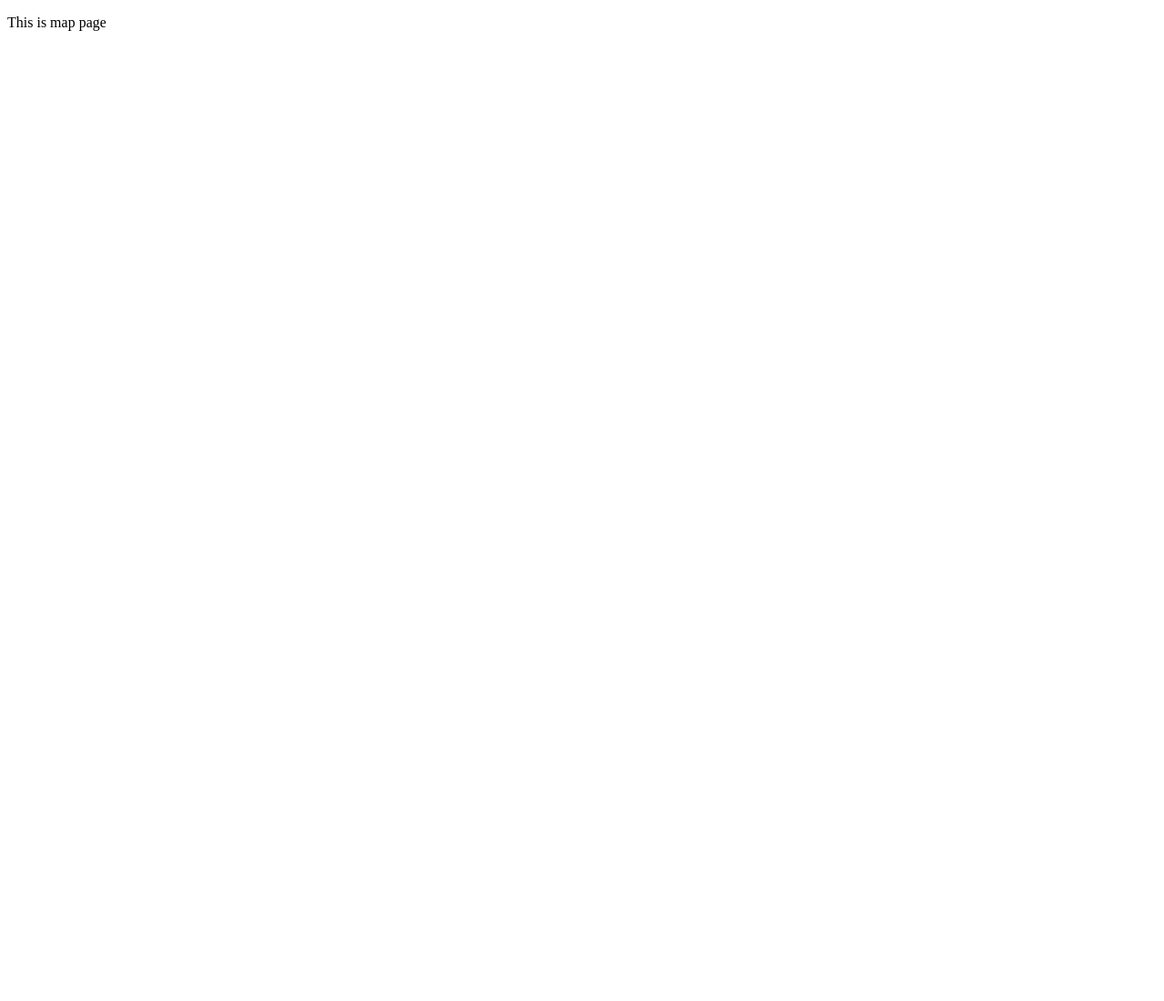
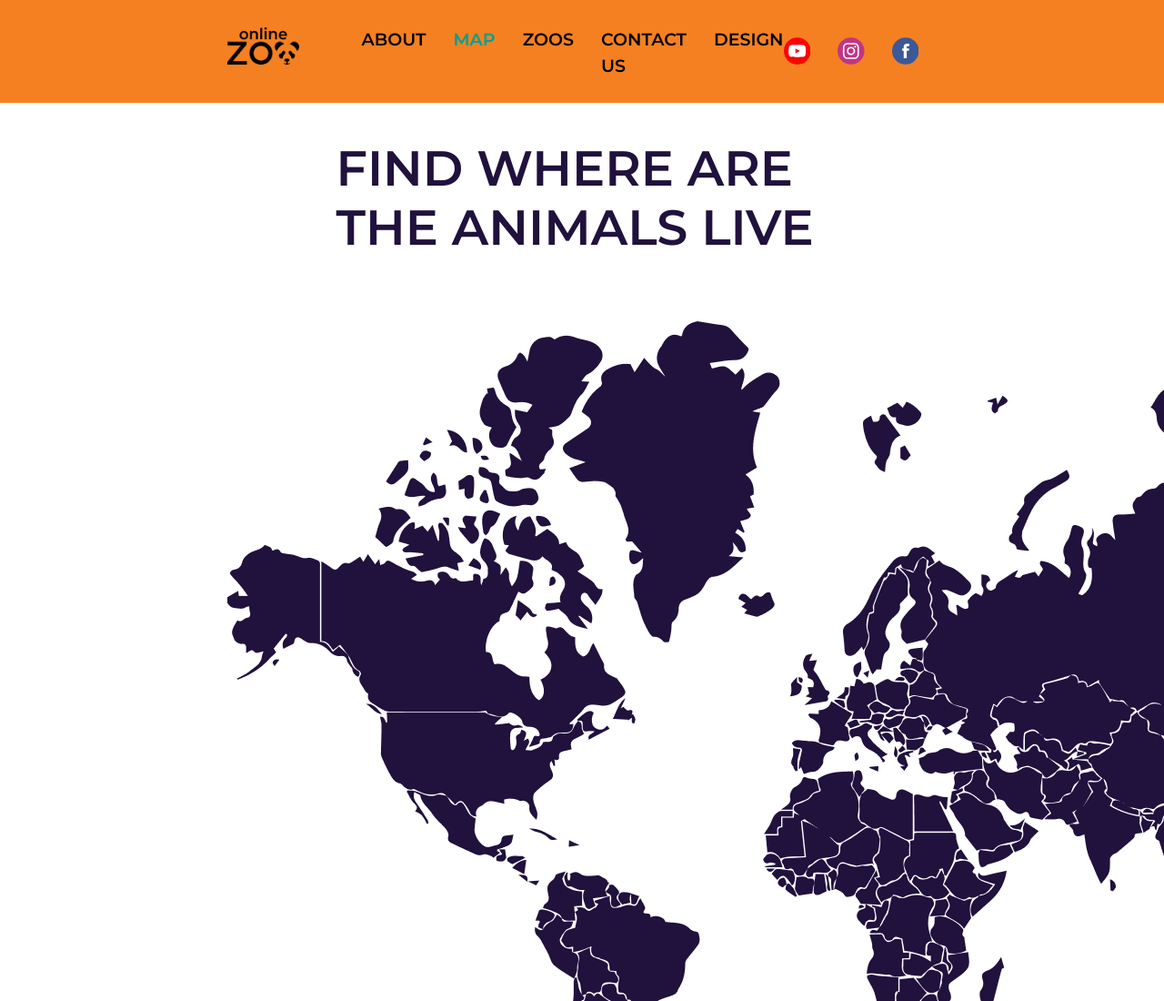
Before and after one commit to NinaEvlash/Online-ZOO, a website: page online-zoo/pages/map/index.html in a window 1280 px wide. Shown: the top 1100 px of the page at 91% size. Before the commit the page ends 800 px from the top, so only its background shows below. Drawn offline with Linux system fonts and the light colour scheme.

Commit message:
feat: add map html, css, js codes

```diff
--- a/online-zoo/pages/map/css/style.css
+++ b/online-zoo/pages/map/css/style.css
@@ -1,78 +1,41 @@
-@font-face {
-    font-family: 'Montserrat';
-    font-style: normal;
-    font-weight: 400;
-    font-display: swap;
-    src: local(''),
-         url('../../assets/fonts/montserrat-v25-latin_cyrillic-regular.woff2') format('woff2'),
-         url('../../assets/fonts/montserrat-v25-latin_cyrillic-regular.woff') format('woff');
+:root {
+  --white-color: #ffffff;
+  --black-color: #000000;
+  --orange-color: #f58021;
+  --hover-orange-color: #d26004;
+  --teal-color: #00a092;
+  --purple-color: #20113d;
 }
 
-@font-face {
-    font-family: 'Montserrat';
-    font-style: normal;
-    font-weight: 500;
-    font-display: swap;
-    src: local(''),
-         url('../../assets/fonts/montserrat-v25-latin_cyrillic-500.woff2') format('woff2'),
-         url('../../assets/fonts/montserrat-v25-latin_cyrillic-500.woff') format('woff');
+.container {
+  padding-left: 250px;
+  padding-right: 270px;
 }
 
-@font-face {
-    font-family: 'Montserrat';
-    font-style: normal;
-    font-weight: 600;
-    font-display: swap;
-    src: local(''),
-         url('../../assets/fonts/montserrat-v25-latin_cyrillic-600.woff2') format('woff2'),
-         url('../../assets/fonts/montserrat-v25-latin_cyrillic-600.woff') format('woff');
+.map {
+  padding-top: 40px;
+  padding-bottom: 150px;
 }
 
-@font-face {
-    font-family: 'Montserrat';
-    font-style: normal;
-    font-weight: 700;
-    font-display: swap;
-    src: local(''),
-         url('../../assets/fonts/montserrat-v25-latin_cyrillic-700.woff2') format('woff2'),
-         url('../../assets/fonts/montserrat-v25-latin_cyrillic-700.woff') format('woff');
+.map__title {
+  padding-left: 40px;
+  color: var(--purple-color);
+  line-height: 120%;
+  width: 601px;
+  margin: 0 auto;
+  margin-bottom: 70px;
 }
 
-@font-face {
-    font-family: 'Montserrat';
-    font-style: normal;
-    font-weight: 800;
-    font-display: swap;
-    src: local(''),
-         url('../../assets/fonts/montserrat-v25-latin_cyrillic-800.woff2') format('woff2'),
-         url('../../assets/fonts/montserrat-v25-latin_cyrillic-800.woff') format('woff');
+.map__container {
+  overflow: hidden;
+  width: 1400px;
+  height: 912px;
+  margin: 0 auto;
 }
 
-
-html {
-    box-sizing: border-box;
-    scroll-behavior: smooth;
+.map-img {
+  width: 100%;
+  height: 100%;
+  object-fit: cover;
+  display: block;
 }
-
-*,
-*::before,
-*::after {
-    box-sizing: inherit;
-}
-
-a {
-    color: inherit;
-    text-decoration: none;
-}
-
-img, svg {
-    max-width: 100%;
-}
-
-:root {
-    --white-color: #FFFFFF;
-    --black-color: #000000;
-    --orange-color: #F58021;
-    --teal-color: #00A092;
-    --purple-color: #20113D;
-}
--- a/online-zoo/pages/map/index.html
+++ b/online-zoo/pages/map/index.html
@@ -3,6 +3,17 @@
   <head>
     <meta charset="UTF-8" />
     <meta name="viewport" content="width=device-width, initial-scale=1.0" />
+    <link rel="preconnect" href="https://fonts.googleapis.com" />
+    <link rel="preconnect" href="https://fonts.gstatic.com" crossorigin />
+    <link
+      href="https://fonts.googleapis.com/css2?family=Montserrat:ital,wght@0,100..900;1,100..900&display=swap"
+      rel="stylesheet"
+    />
+    <link rel="stylesheet" href="css/normalize.css" />
+    <link rel="stylesheet" href="../landing/css/style.css" />
+    <link rel="stylesheet" href="../landing/css/media.css" />
+    <link rel="stylesheet" href="css/style.css" />
+    <link rel="stylesheet" href="css/media.css" />
     <link
       type="image/x-icon"
       href="../../assets/icons/favicon.png"
@@ -11,6 +22,93 @@
     <title>Map</title>
   </head>
   <body>
-    <p>This is map page</p>
+    <header class="header">
+      <div class="header__container container flex">
+        <div class="header__logo">
+          <a class="logo-link" href="#">
+            <img
+              class="logo-img"
+              src="../../assets/icons/Logo.png"
+              alt="Header logo"
+            />
+          </a>
+        </div>
+        <nav id="header-menu" class="header__menu flex">
+          <ul
+            id="header-nav-list"
+            class="header__menu__list reset-list flex"
+          ></ul>
+        </nav>
+        <ul
+          id="header-social-list"
+          class="header__social__list social-links-list reset-list flex"
+        ></ul>
+        <div class="header__burger">
+          <span></span>
+        </div>
+      </div>
+    </header>
+    <main>
+      <h1 class="hidden">Map page Online Zoo</h1>
+      <section class="map">
+        <div class="container">
+          <h2 class="map__title section-title">
+            find where are the animals live
+          </h2>
+          <div class="map__container">
+            <img src="../../assets/images/Map.png" alt="Map" class="map-img" />
+          </div>
+        </div>
+      </section>
+      <footer class="footer">
+        <div class="container footer__container">
+          <div id="footer-top" class="footer__container__top flex">
+            <div class="footer__logo flex">
+              <a class="logo-link" href="#">
+                <img
+                  class="logo-img"
+                  src="../../assets/icons/Logo-footer.png"
+                  alt="Footer logo online zoo"
+                />
+              </a>
+              <a class="logo-link" href="#">
+                <img
+                  class="logo-img"
+                  src="../../assets/icons/Yem-Digital.png"
+                  alt="Footer logo Yem Digital"
+                />
+              </a>
+              <a class="logo-link" href="#">
+                <img
+                  class="logo-img"
+                  src="../../assets/icons/rs-logo.png"
+                  alt="Footer logo RS Shool"
+                />
+              </a>
+            </div>
+            <nav class="footer__menu flex">
+              <ul
+                id="footer-nav-list"
+                class="footer__menu__list menu-list reset-list flex"
+              ></ul>
+            </nav>
+          </div>
+          <div class="footer__container__bottom flex">
+            <ul class="footer__info__list reset-list flex">
+              <li class="footer__info__item section-text">© 2026</li>
+              <li class="footer__info__item section-text">© Yem Digital</li>
+              <li class="footer__info__item section-text">© RSSchool</li>
+            </ul>
+            <ul
+              id="footer-social-list"
+              class="footer__social__list social-links-list reset-list flex"
+            ></ul>
+          </div>
+        </div>
+      </footer>
+    </main>
+    <script defer src="js/nav-links.js"></script>
+    <script defer src="../landing/js/social-links.js"></script>
+    <script defer src="js/section-button.js"></script>
   </body>
 </html>
--- /dev/null
+++ b/online-zoo/pages/map/js/nav-links.js
@@ -0,0 +1,52 @@
+const linksArray = [
+  {
+    page: "about",
+    href: "../../index.html",
+  },
+  {
+    page: "map",
+    href: "#",
+  },
+  {
+    page: "zoos",
+    href: "../../pages/zoos/index.html",
+  },
+  {
+    page: "contact us",
+    href: "../../pages/contacts/index.html",
+  },
+  {
+    page: "design",
+    href: "#",
+  },
+];
+
+function createLink(link, extraClass) {
+  const item = document.createElement("li");
+  item.classList.add("menu-list-item");
+
+  const itemLink = document.createElement("a");
+  itemLink.classList.add(`${extraClass}-link`, "nav-link");
+
+  if (link.page === "map") {
+    itemLink.classList.add("activ-page");
+  }
+
+  itemLink.href = link.href;
+  itemLink.textContent = link.page;
+
+  item.append(itemLink);
+  return item;
+}
+
+const headerNavList = document.getElementById("header-nav-list");
+linksArray.forEach((link) => {
+  const item = createLink(link, "header");
+  headerNavList.append(item);
+});
+
+const footerNavList = document.getElementById("footer-nav-list");
+for (let i = 0; i < linksArray.length - 1; i += 1) {
+  const item = createLink(linksArray[i], "footer");
+  footerNavList.append(item);
+}
--- /dev/null
+++ b/online-zoo/pages/map/js/section-button.js
@@ -0,0 +1,34 @@
+function createButton(text, extraClass) {
+  const button = document.createElement("button");
+  button.classList.add(`${extraClass}__button`, "reset-btn", "section-btn");
+
+  const spanText = document.createElement("span");
+  spanText.classList.add(`${extraClass}-button-text`);
+  spanText.textContent = text;
+
+  const spanIcon = document.createElement("span");
+  spanIcon.classList.add(`${extraClass}-button-icon`);
+  spanIcon.innerHTML = `
+  <svg
+    width="25"
+    height="22"
+    viewBox="0 0 25 22"
+    fill="none"
+    xmlns="http://www.w3.org/2000/svg"
+  >
+  <path
+    fill-rule="evenodd"
+    clip-rule="evenodd"
+    d="M13.2098 0.119971C13.0277 0.199174 12.8622 0.315255 12.7229 0.461565C12.5833 0.607505 12.4725 0.780876 12.397 0.971748C12.3214 1.16262 12.2825 1.36724 12.2825 1.57389C12.2825 1.78055 12.3214 1.98517 12.397 2.17604C12.4725 2.36691 12.5833 2.54028 12.7229 2.68622L18.7506 9H1.6C1.17565 9 0.768688 9.21071 0.468629 9.58579C0.168571 9.96086 0 10.4696 0 11C0 11.5304 0.168571 12.0391 0.468629 12.4142C0.768688 12.7893 1.17565 13 1.6 13H18.7514L12.7229 19.3146C12.4414 19.6096 12.2833 20.0097 12.2833 20.4269C12.2833 20.8441 12.4414 21.2443 12.7229 21.5393C13.0045 21.8343 13.3863 22 13.7845 22C14.1826 22 14.5645 21.8343 14.846 21.5393L23.842 12.1127C23.9816 11.9668 24.0924 11.7934 24.168 11.6026C24.2436 11.4117 24.2825 11.2071 24.2825 11.0004C24.2825 10.7938 24.2436 10.5891 24.168 10.3983C24.0924 10.2074 23.9816 10.034 23.842 9.88808L14.846 0.461565C14.7067 0.315255 14.5413 0.199174 14.3591 0.119971C14.177 0.0407677 13.9817 0 13.7845 0C13.5873 0 13.392 0.0407677 13.2098 0.119971Z"
+    fill="currentColor"
+  />
+  </svg>
+  `;
+
+  button.append(spanText, spanIcon);
+  return button;
+}
+
+const footerTop = document.getElementById("footer-top");
+const buttonFooter = createButton("donate for volunteers", "footer");
+footerTop.append(buttonFooter);
```
Also changed, not shown: online-zoo/index.html (+2 -2 lines), online-zoo/assets/images/Map.png (added).
